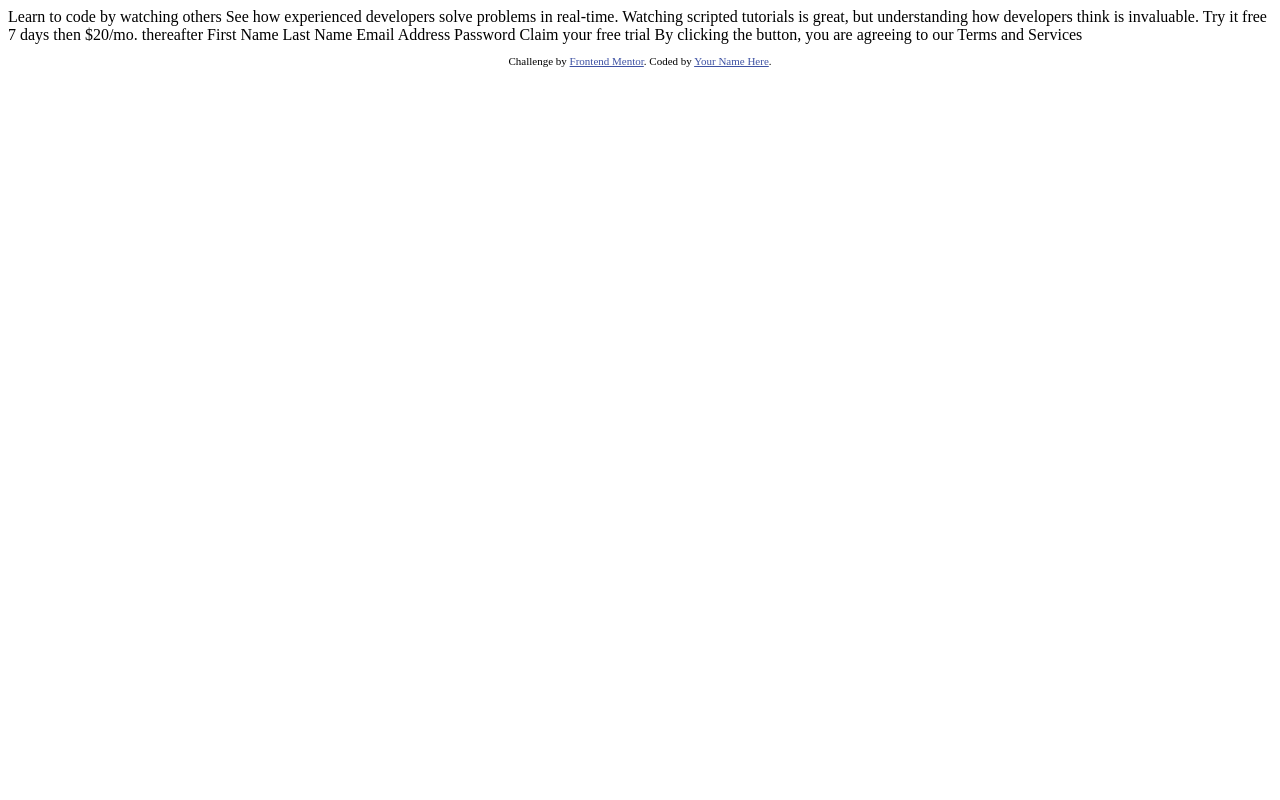
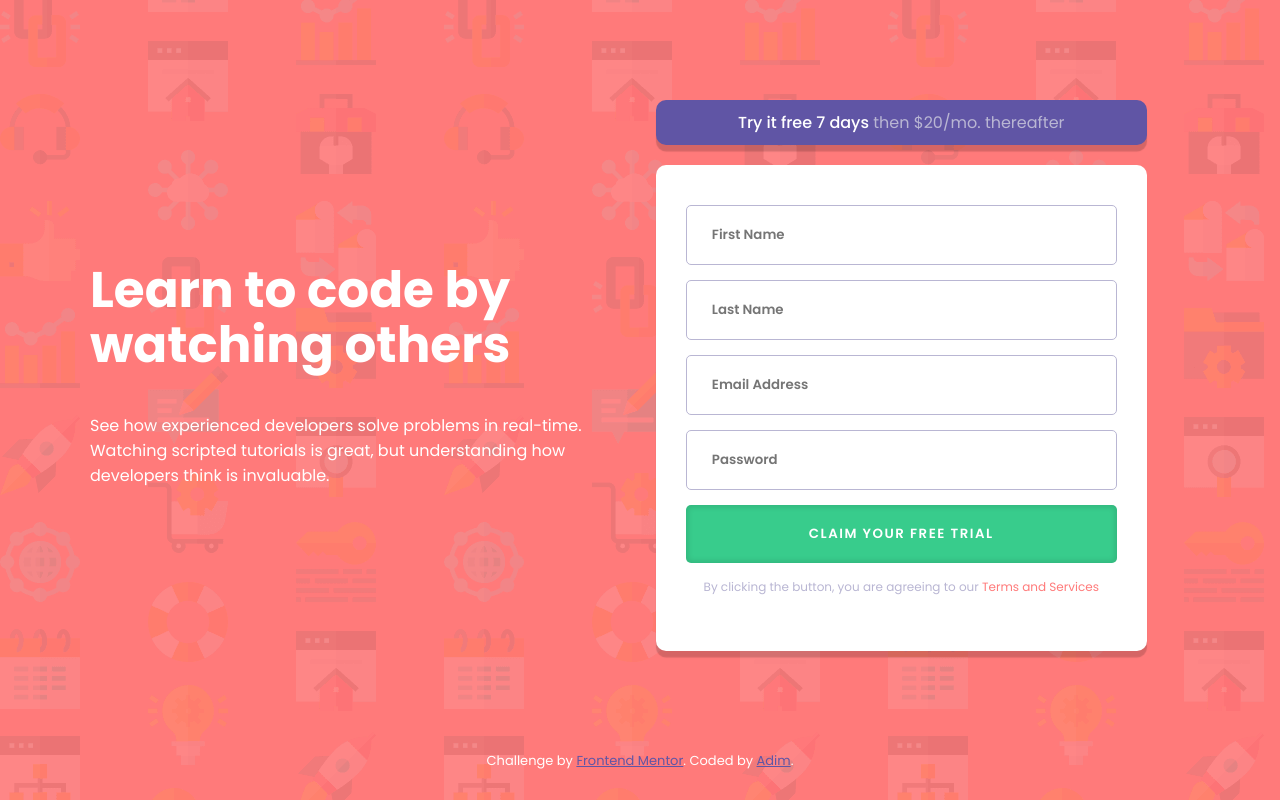
Before and after one commit to Adimvicky/frontend-mentor-intro-component-with-signup-form, a plain HTML site: page index.html in a window 1280 px wide. Drawn offline with Linux system fonts and the light colour scheme.

Commit message:
desktop design 95% complete

```diff
--- a/index.html
+++ b/index.html
@@ -2,40 +2,59 @@
 <html lang="en">
 <head>
   <meta charset="UTF-8">
-  <meta name="viewport" content="width=device-width, initial-scale=1.0"> <!-- displays site properly based on user's device -->
-
+  <meta name="viewport" content="width=device-width, initial-scale=1.0">
   <link rel="icon" type="image/png" sizes="32x32" href="./images/favicon-32x32.png">
-
+  <link href="https://fonts.googleapis.com/css2?family=Poppins:wght@400;500;600;700&display=swap" rel="stylesheet">
+  <link rel="stylesheet" href="style.css">
   <title>Frontend Mentor | Intro component with sign up form</title>
 
-  <!-- Feel free to remove these styles or customise in your own stylesheet 👍 -->
-  <style>
-    .attribution { font-size: 11px; text-align: center; }
-    .attribution a { color: hsl(228, 45%, 44%); }
-  </style>
 </head>
 <body>
 
-  Learn to code by watching others
+	<div class="container">
+		<section class="section-intro">
+			<div class="section-intro__text">
+				<h1 class="heading">
+					<span class="h1">Learn to code by</span>
+					<span class="h1">watching others</span>
+				</h1>
+				<p>
+					See how experienced developers solve problems in real-time. Watching scripted tutorials is great,
+					but understanding how developers think is invaluable.
+				</p>
+			</div>
+			<div class="section-intro__form">
+				<div class="section-intro__form__trial-note">
+					<p><span class="text-light">Try it free 7 days</span> <span class="color-light">then $20/mo. thereafter</span></p>
+				</div>
+				<form class="section-intro__form__body">
+					<div class="input-group">
+						<input placeholder="First Name" type="text" class="input-group__input">
+					</div>
+					<div class="input-group">
+						<input placeholder="Last Name"  type="text" class="input-group__input">
+					</div>
+					<div class="input-group">
+						<input placeholder="Email Address"  type="text" class="input-group__input">
+					</div>
+					<div class="input-group">
+						<input placeholder="Password" type="password" class="input-group__input">
+					</div>
+					<button class="btn">Claim your free trial</button>
+					<p class="color-light text-small my-small">  By clicking the button, you are agreeing to our <span class="color-red">Terms and Services</span></p>
+				</form>
+			</div>
 
-  See how experienced developers solve problems in real-time. Watching scripted tutorials is great,
-  but understanding how developers think is invaluable.
+		</section>
 
-  Try it free 7 days then $20/mo. thereafter
+	</div>
 
-  First Name
-  Last Name
-  Email Address
-  Password
 
-  Claim your free trial
-
-  By clicking the button, you are agreeing to our Terms and Services
 
   <footer>
     <p class="attribution">
       Challenge by <a href="https://www.frontendmentor.io?ref=challenge" target="_blank">Frontend Mentor</a>.
-      Coded by <a href="#">Your Name Here</a>.
+      Coded by <a href="https://adimvicky.github.io">Adim</a>.
     </p>
   </footer>
 </body>
--- /dev/null
+++ b/style.css
@@ -0,0 +1,149 @@
+:root {
+	--color-red : hsl(0, 100%, 74%) ;
+	--color-green : hsl(154, 59%, 51%);
+	--color-blue : hsl(248, 32%, 49%);
+	--color-blue-dark : hsl(249, 10%, 26%);
+	--color-blue-light : hsl(246, 25%, 77%);
+	--box-shadow : 0 6.5px 1px rgba(0,0,0,.165);
+	--input-padding : 1.9rem 2.5rem;
+}
+
+*,
+::after,
+::before {
+	margin: 0;
+	padding: 0;
+	box-sizing: inherit;
+}
+
+html {
+	font-size: 62.5%;
+}
+
+body {
+	font-family: 'Poppins',sans-serif;
+	font-size: 1.6rem;
+	box-sizing: border-box;
+	color: #fff;
+	font-weight: 400;
+
+	background-image: url('./images/bg-intro-desktop.png');
+	background-color: var(--color-red);
+}
+
+/* LAYOUT */
+.container {
+	max-width: 110rem;
+	margin: 10rem auto;
+}
+.section-intro {
+	display: flex;
+	justify-content: space-between;
+	align-items: center;
+}
+
+.section-intro__text {
+	flex: 1 0 45%;
+}
+.section-intro__form {
+	flex: 1 0 50%;
+
+	display: flex;
+	flex-direction: column;
+	align-items: center;
+}
+.section-intro__form > * {
+	width: 85%;
+	text-align: center;
+	border-radius: 1rem;
+
+}
+.section-intro__form__trial-note {
+	margin-bottom: 2rem;
+	background-color: var(--color-blue);
+	padding: 1rem;
+	box-shadow: var(--box-shadow);
+}
+.section-intro__form__body {
+	background-color: #fff;
+	padding: 4rem 3rem;
+	box-shadow: var(--box-shadow);
+}
+
+/* COMPONENTS */
+.input-group {
+	width: 100%;
+	margin-bottom: 1.5rem;
+}
+.input-group__input {
+	width: 100%;
+	padding : var(--input-padding);
+	border-radius: .5rem;
+	border: .5px solid var(--color-blue-light);
+	font-family: inherit;
+	font-weight: 600;
+	outline: none;
+	transition: all .2s;
+}
+.input-group__input:focus {
+	border-color: var(--color-blue);
+}
+
+.heading {
+	margin-bottom: 4rem;
+}
+.h1 {
+	display: block;
+	font-size: 5rem;
+	line-height: 1.1;
+}
+
+.btn {
+	width: 100%;
+	background-color: var(--color-green);
+	padding : var(--input-padding);
+	border-radius: 5px;
+	border: none;
+	box-shadow: 0px 0px 5px 2.5px rgba(0,0,0,.1) inset;
+
+	color: #fff;
+	font-family: inherit;
+	font-weight: 600;
+	text-transform: uppercase;
+	letter-spacing: 1.5px;
+}
+
+
+.attribution {
+	font-size: 1.3rem;
+	text-align: center;
+}
+.attribution a {
+	color: var(--color-blue);
+}
+
+/* UTILITIES */
+.text-bold {
+	font-weight: 700;
+}
+.text-medium {
+	font-weight: 600;
+}
+.text-light {
+	font-weight: 500;
+}
+.color-light {
+	color: var(--color-blue-light);
+}
+.color-dark {
+	color : var(--color-blue-dark);
+}
+.color-red {
+	color: var(--color-red);
+}
+.text-small {
+	font-size: 1.2rem;
+}
+.my-small {
+	margin: 1.5rem 0;
+}
```
